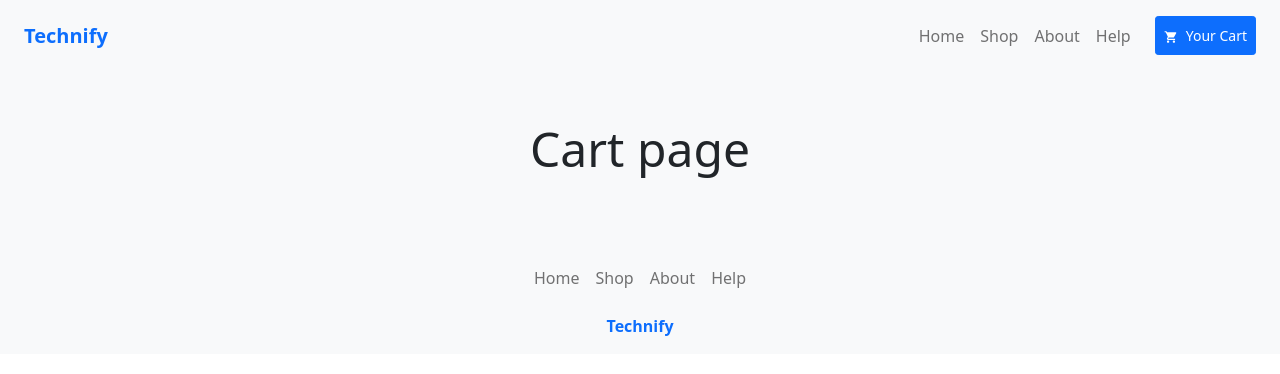
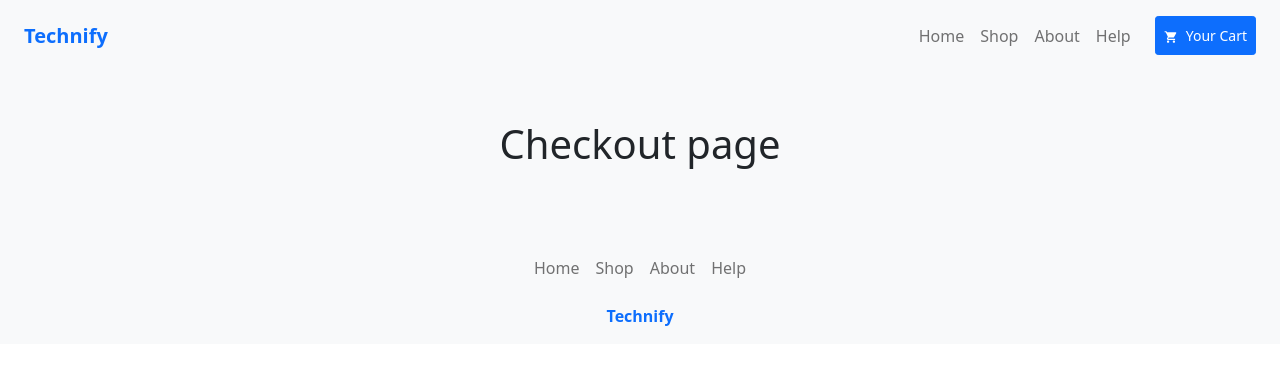
Before and after one commit to 5thDimensionalVader/technify-shop, a React (Create React App) app: page /cart in a window 1280 px wide. Shown: the top 374 px of the page. Built offline with nearby package versions, Linux system fonts and the light colour scheme.

Commit message:
technify-shop created and linked the Checkout component

```diff
--- a/src/App.js
+++ b/src/App.js
@@ -1,6 +1,6 @@
 import appStyles from './app.module.css';
 import { BrowserRouter as Router, Switch, Route } from "react-router-dom";
-import { About, Cart, Footer, Help, Home, Nav, Product, Shop } from "./components";
+import { About, Checkout, Footer, Help, Home, Nav, Product, Shop } from "./components";
 
 const App = () => {
   return (
@@ -15,7 +15,7 @@ const App = () => {
             <Route path="/about"><About /></Route>
             <Route path="/shop"><Shop /></Route>
             <Route path="/help"><Help /></Route>
-            <Route path="/cart"><Cart /></Route>
+            <Route path="/cart"><Checkout /></Route>
             <Route path="/product"><Product /></Route>
           </Switch>
         </div>
--- /dev/null
+++ b/src/components/Checkout/Checkout.js
@@ -0,0 +1,9 @@
+const Checkout = () => {
+  return (
+    <div className="container">
+      <h4 className="display-6 text-center">Checkout page</h4>
+    </div>
+  );
+}
+
+export default Checkout;
--- a/src/components/index.js
+++ b/src/components/index.js
@@ -8,6 +8,7 @@ import Product from './Product/Product.js';
 import Shipping from './Shipping/Shipping.js';
 import Shop from './Shop/Shop.js';
 import Footer from './Footer/Footer.js';
+import Checkout from './Checkout/Checkout.js';
 
 
-export {About, Cart, Help, Home, Nav, Payment, Shipping, Product, Shop, Footer};
+export {About, Cart, Help, Home, Nav, Payment, Shipping, Product, Shop, Footer, Checkout};
```
